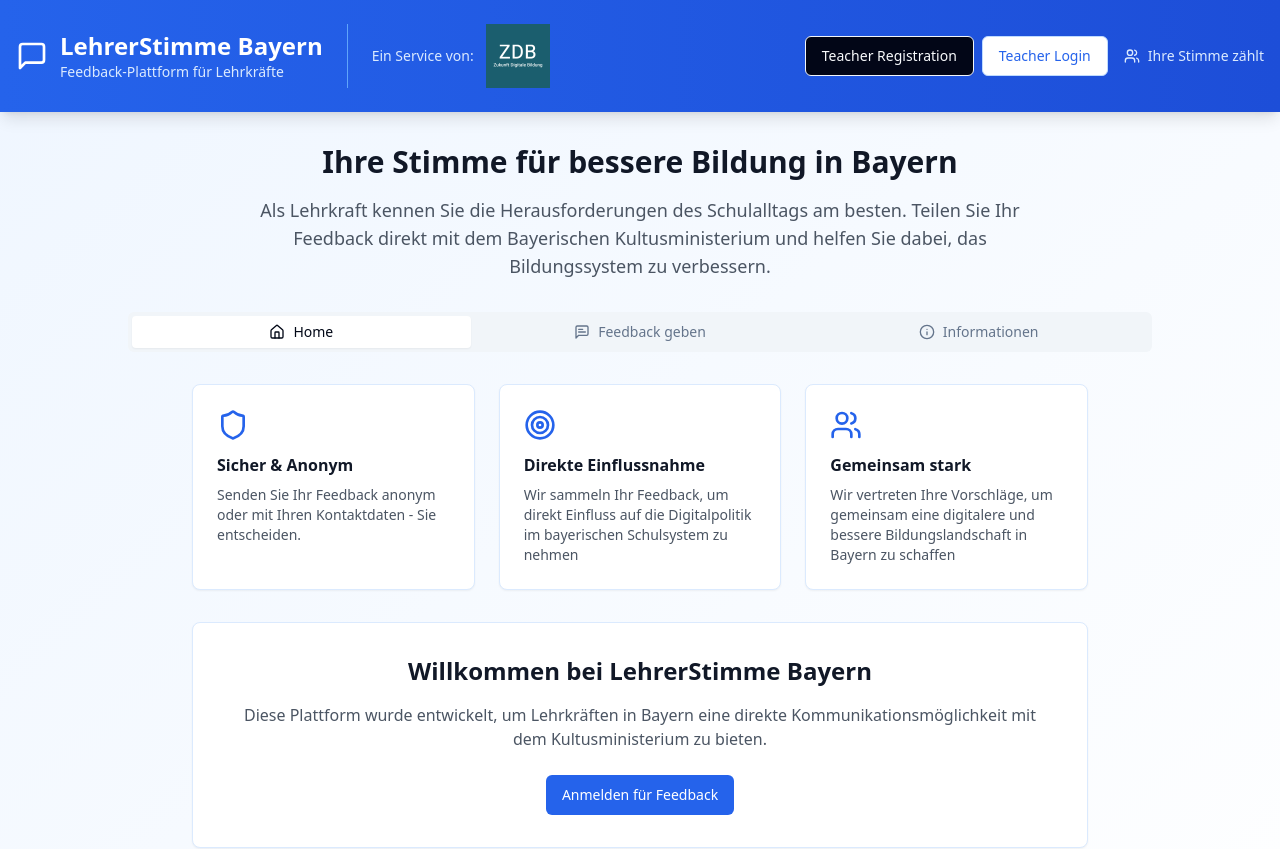
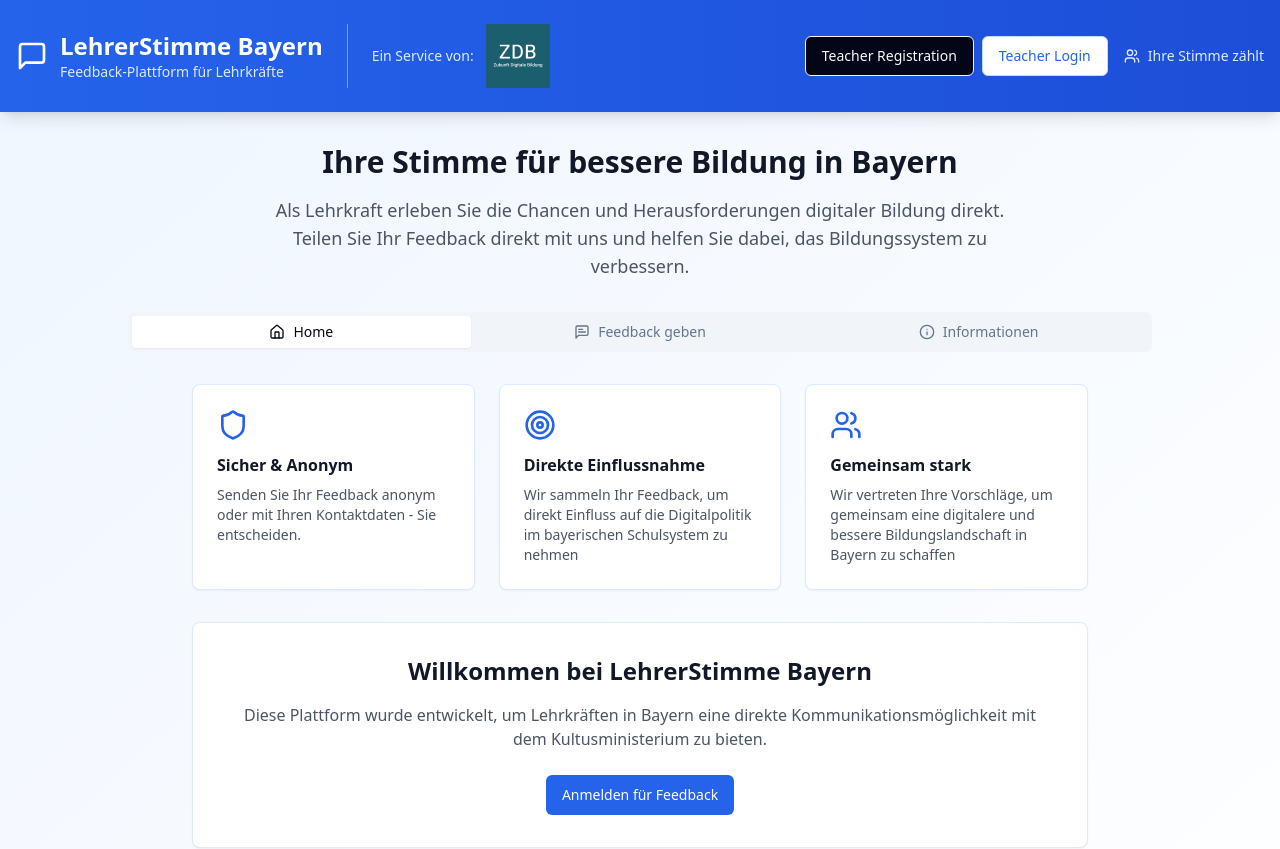
Before and after one commit to paltunay/lehrer-blick-bayern, a React (Vite) app: page / in a window 1280 px wide. Shown: the top 849 px of the page. Built offline with nearby package versions, Linux system fonts and the light colour scheme.

Commit message:
Visual edit in Lovable
Edited UI in Lovable

```diff
--- a/src/pages/Home.tsx
+++ b/src/pages/Home.tsx
@@ -28,11 +28,7 @@ const Home = () => {
           <h2 className="text-3xl font-bold text-gray-900 mb-4">
             Ihre Stimme für bessere Bildung in Bayern
           </h2>
-          <p className="text-lg text-gray-600 max-w-3xl mx-auto">
-            Als Lehrkraft kennen Sie die Herausforderungen des Schulalltags am besten.
-            Teilen Sie Ihr Feedback direkt mit dem Bayerischen Kultusministerium und
-            helfen Sie dabei, das Bildungssystem zu verbessern.
-          </p>
+          <p className="text-lg text-gray-600 max-w-3xl mx-auto">Als Lehrkraft erleben Sie die Chancen und Herausforderungen digitaler Bildung direkt. Teilen Sie Ihr Feedback direkt mit uns und helfen Sie dabei, das Bildungssystem zu verbessern.</p>
         </div>
 
         {/* Main Content */}
```
